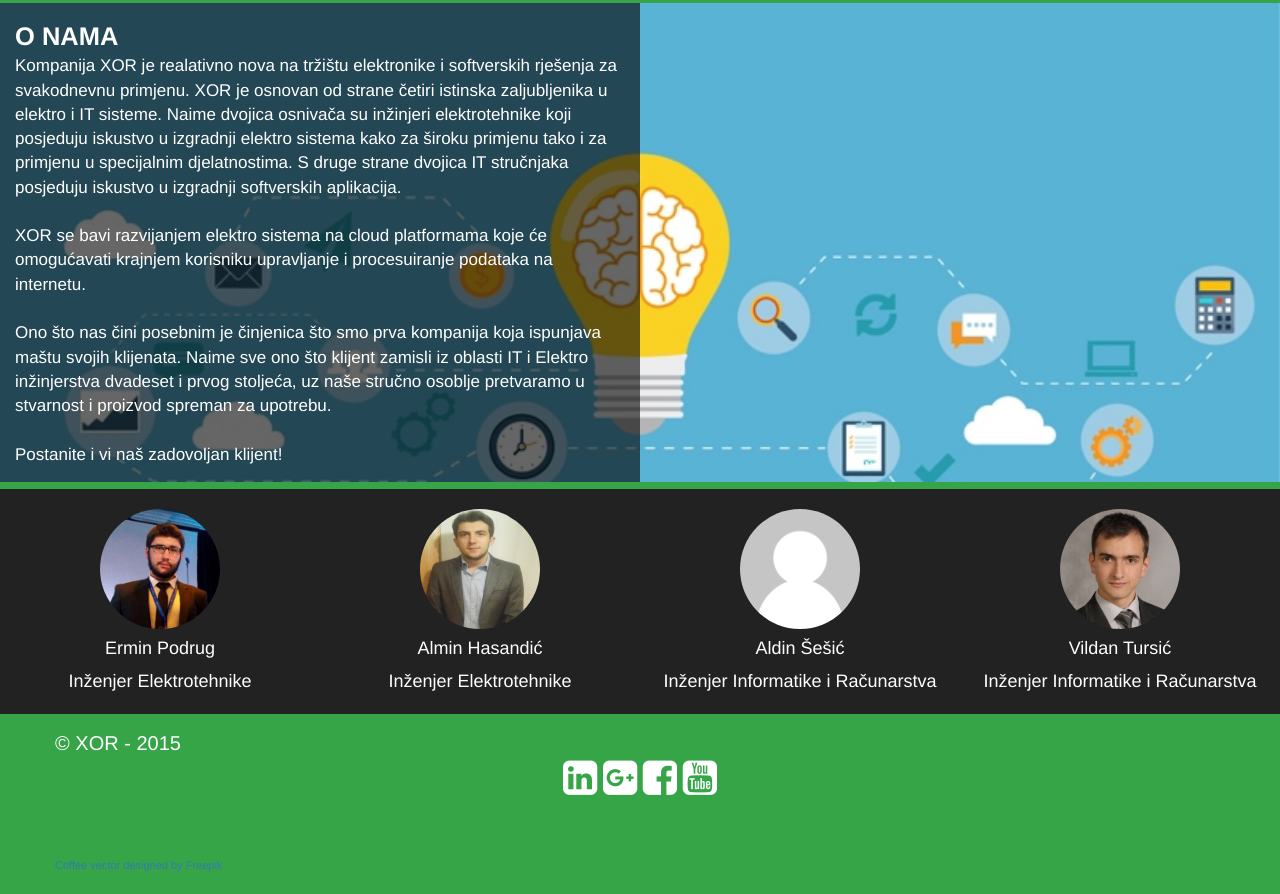
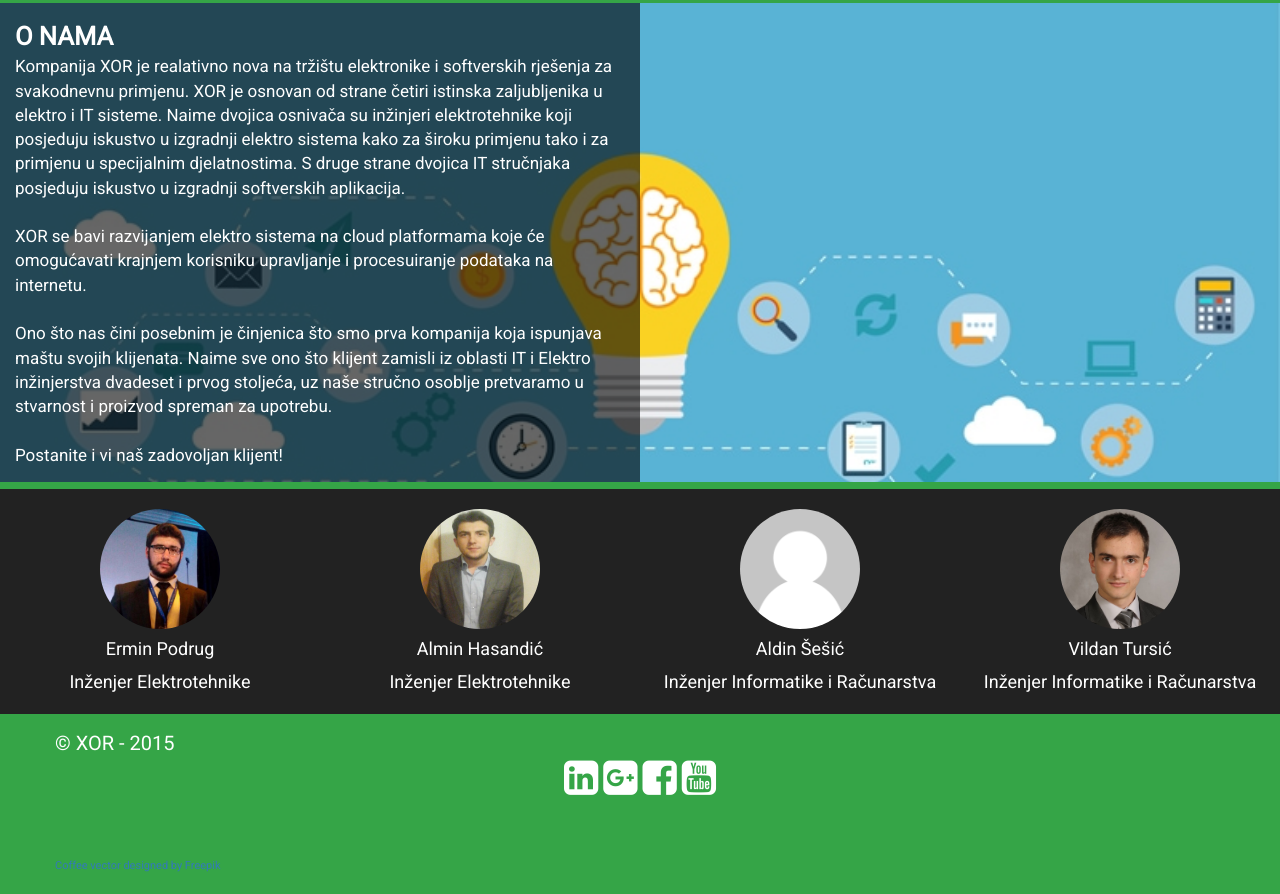
Before and after one commit to vildantursic/XOR, a website: page app/index.html in a window 1280 px wide. Shown: the part 1698-2592 px from the top of the page. Drawn offline with nearby package versions, Linux system fonts and the light colour scheme; files that its build step writes are made by us from their sources; files whose address does not match are found by name.

Commit message:
adding font to page and decreasing footer load time

```diff
--- a/app/index.html
+++ b/app/index.html
@@ -5,6 +5,8 @@
     <meta http-equiv="X-UA-Compatible" content="IE=edge">
     <meta name="viewport" content="width=device-width, minimum-scale=1.0, initial-scale=1.0, user-scalable=yes">
     <title>XOR</title>
+
+    <link href='https://fonts.googleapis.com/css?family=Roboto' rel='stylesheet' type='text/css'>
 
     <!-- <link rel="stylesheet" href="/bower_components/bootstrap/dist/css/bootstrap.min.css" media="screen" title="no title" charset="utf-8"> -->
     <link rel="stylesheet" href="styles/bootstrap/bootstrap.min.css" media="screen" title="no title" charset="utf-8">
@@ -157,12 +159,28 @@
 
     </div>
 
-    <div ng-include="'views/partials/footer.html'"></div>
+    <footer class="site-footer">
+        <div class="container">
+            <div class="row">
+                &copy XOR - 2015
+                <div class="social">
+                    <i class="fa fa-linkedin-square fa-2x"></i>
+                    <i class="fa fa-google-plus-square fa-2x"></i>
+                    <i class="fa fa-facebook-square fa-2x"></i>
+                    <i class="fa fa-youtube-square fa-2x"></i>
+                </div>
+                <div class="attributes">
+                    <a href="http://www.freepik.com/free-photos-vectors/coffee">Coffee vector designed by Freepik</a>
+                </div>
+            </div>
+        </div>
+    </footer>
+
+    <!-- <div ng-include="'views/partials/footer.html'"></div> -->
 
     <script src="bower_components/jquery.js" charset="utf-8"></script>
     <!-- <script src="/bower_components/bootstrap/dist/js/bootstrap.min.js" charset="utf-8"></script> -->
     <script src="scripts/bootstrap/bootstrap.min.js" charset="utf-8"></script>
-    <script src="https://cdn.socket.io/socket.io-1.3.7.js"></script>
     <script src="scripts/shader/shader.js" charset="utf-8"></script>
     <script src="bower_components/angular.js" charset="utf-8"></script>
     <script src="scripts/app/app.js" charset="utf-8"></script>
--- a/app/styles/master.scss
+++ b/app/styles/master.scss
@@ -6,6 +6,7 @@ html, body {
   height: 100%;
   color: white;
   font-size: 20px;
+  font-family: 'Roboto', sans-serif;
 }
 
 .container-shader {
```
